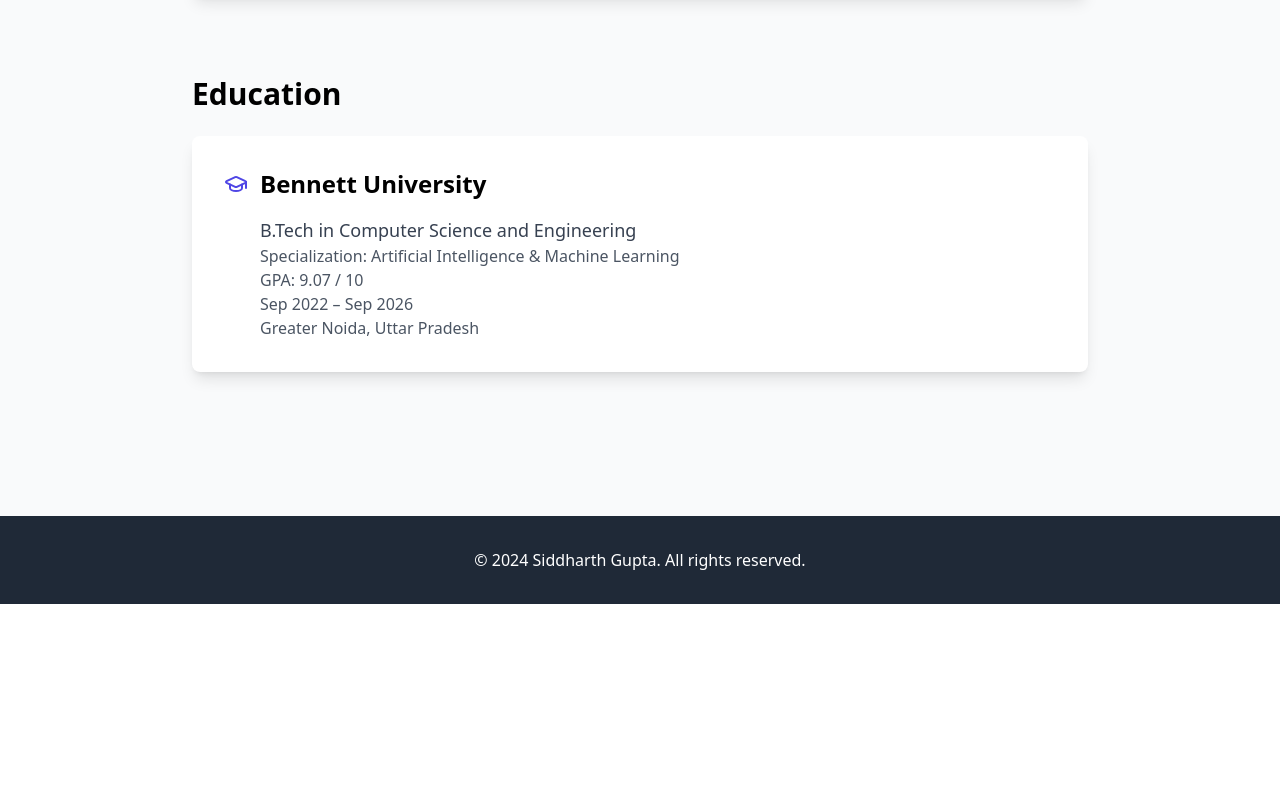
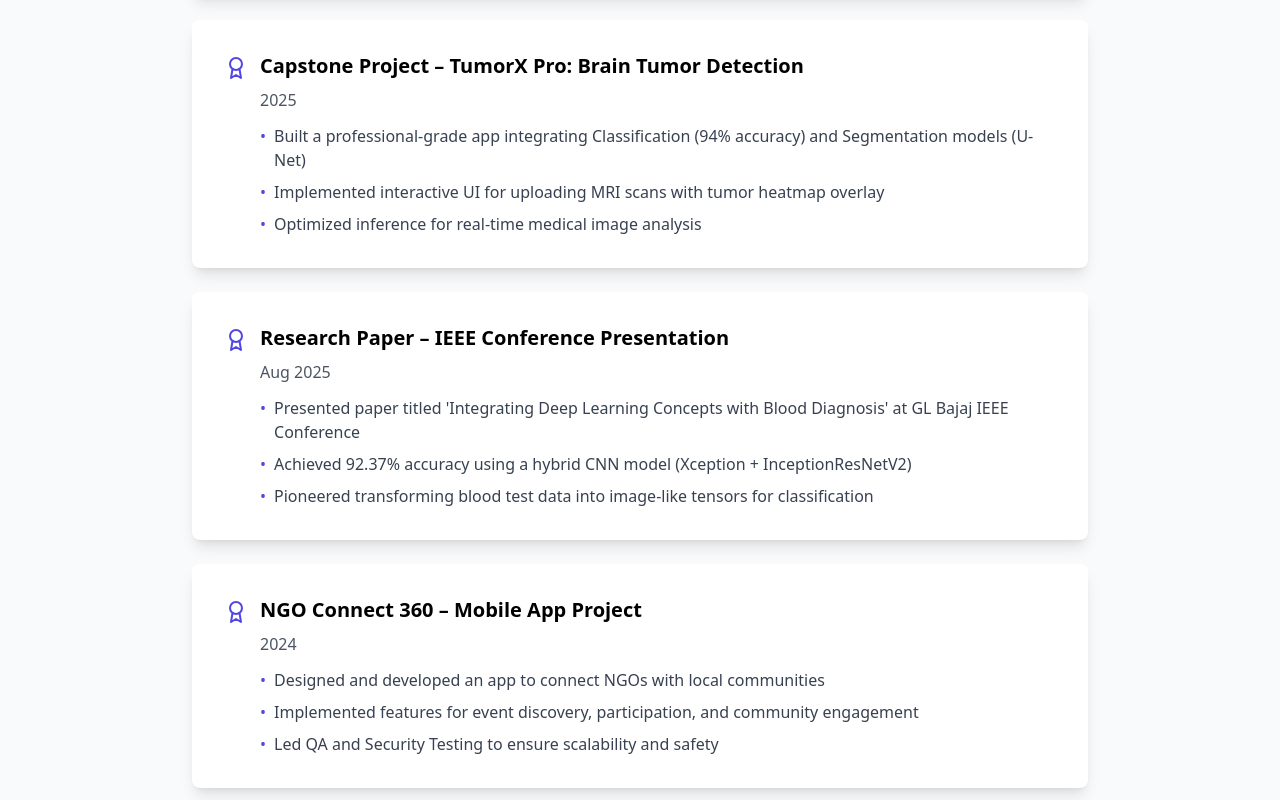
Before and after one commit to JustCallMeSidd/Siddharth-Gupta-Studios, a React (Vite) app: page / in a window 1280 px wide. Shown: the part 3440-4240 px from the top of the page. Before the commit the page ends 4044 px from the top, so only its background shows below. Built offline with nearby package versions, Linux system fonts and the light colour scheme.

Commit message:
AchievementsAndExperience.tsx

```diff
--- a/src/components/AchievementsAndExperience.tsx
+++ b/src/components/AchievementsAndExperience.tsx
@@ -19,6 +19,33 @@ const achievements = [
       "Completed advanced training in Deep Learning with Python",
       "Mastered neural network architectures and implementation"
     ]
+  },
+  {
+    title: "Capstone Project – TumorX Pro: Brain Tumor Detection",
+    period: "2025",
+    points: [
+      "Built a professional-grade app integrating Classification (94% accuracy) and Segmentation models (U-Net)",
+      "Implemented interactive UI for uploading MRI scans with tumor heatmap overlay",
+      "Optimized inference for real-time medical image analysis"
+    ]
+  },
+  {
+    title: "Research Paper – IEEE Conference Presentation",
+    period: "Aug 2025",
+    points: [
+      "Presented paper titled 'Integrating Deep Learning Concepts with Blood Diagnosis' at GL Bajaj IEEE Conference",
+      "Achieved 92.37% accuracy using a hybrid CNN model (Xception + InceptionResNetV2)",
+      "Pioneered transforming blood test data into image-like tensors for classification"
+    ]
+  },
+  {
+    title: "NGO Connect 360 – Mobile App Project",
+    period: "2024",
+    points: [
+      "Designed and developed an app to connect NGOs with local communities",
+      "Implemented features for event discovery, participation, and community engagement",
+      "Led QA and Security Testing to ensure scalability and safety"
+    ]
   }
 ];
 
@@ -28,7 +55,10 @@ export default function AchievementsAndExperience() {
       <h2 className="text-3xl font-bold mb-6">Achievements & Experience</h2>
       <div className="space-y-6">
         {achievements.map((achievement, index) => (
-          <div key={index} className="bg-white rounded-lg shadow-lg p-8 transform transition-all duration-300 hover:shadow-xl hover:-translate-y-1">
+          <div
+            key={index}
+            className="bg-white rounded-lg shadow-lg p-8 transform transition-all duration-300 hover:shadow-xl hover:-translate-y-1"
+          >
             <div className="flex items-start justify-between">
               <div className="flex items-start flex-grow">
                 <Award className="w-6 h-6 text-indigo-600 mt-1 mr-3 flex-shrink-0" />
```
